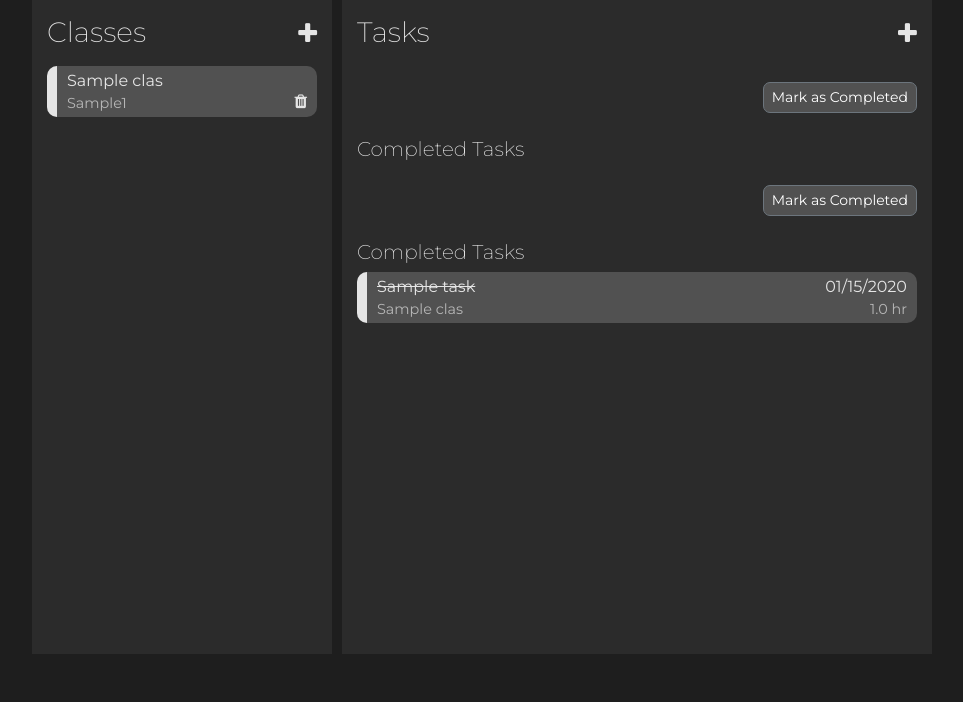
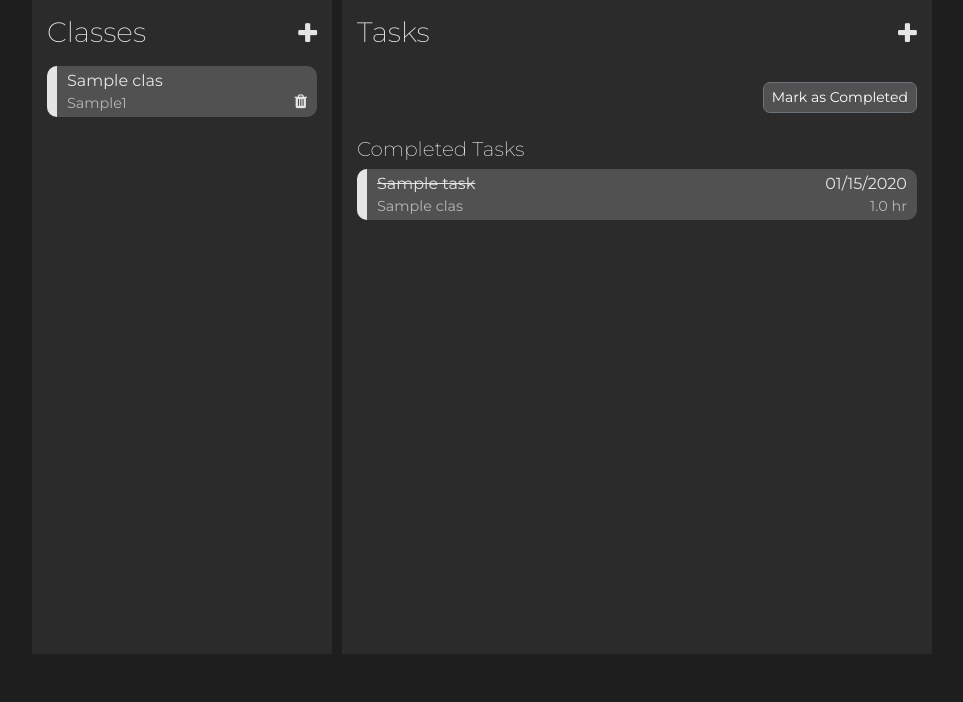
Before and after one commit to lindseymoore/timely-cos333-project, a Flask app: page / in a window 1280 px wide. Shown: the part 98-800 px from the top of the page, without its empty margins (158-1121 px from the left). Run offline with Flask 2, Linux system fonts and the light colour scheme; the visitor is signed in with stand-in values (Sample User, id 1); tables that the repository leaves empty hold one stand-in row (values such as "Sample post"); parts of the project's set-up code (start-up, migrations or seed data) failed here and were passed over.

Commit message:
Fixing a random duplicated code error.

```diff
--- a/timely/templates/index.html
+++ b/timely/templates/index.html
@@ -34,6 +34,7 @@
         </div>
 
       </div>
+
       <div class="col-8 overflow-auto py-3" id="task-col">
         <div class="d-flex justify-content-between align-items-center pb-3">
           <h3 class="mb-0">Tasks</h3>
@@ -79,64 +80,20 @@
         <h5>Completed Tasks</h5>
         <div class="pill-box">
           {% for task in task_list: %}
-            {% if task["completed"] == false %}
-              <div class="pill" onclick="location.href='/task_details?task_id={{task['task_id']}}'" id="clickablepill" style="border-left-color: var(--hl-{{task['color']}})">
+            {% if task["completed"] == true %}
+              <div class="pill" style="border-left-color: var(--hl-{{task['color']}})">
                 <div class="d-flex justify-content-between">
-                  <div>
-                    {{task["title"]}}
-                    <label class="checkbox mb-0">
-                      <input type="checkbox" id="completebox" name="task_ids" value="{{task['task_id']}}"/>
-                    </label>
-                    <i class="fa fa-trash trash ml-1 open-DeleteTask" id="trash" data-toggle="modal" data-target="#deleteTaskModal" data-id="{{task['task_id']}}"></i>
-                  </div>
-                  <div>
-                    {% if task["repeat"] is true %}
-                    <i class="fa fa-repeat"></i>
-                    {% endif %}
-                    {{task["due_date"]}}
-                  </div>
+                  <div><del>{{task["title"]}}</del></div>
+                  <div>{{task["due_date"]}}</div>
                 </div>
                 <div class="d-flex justify-content-between">
                   <div class="subtle">{{task["class"]}}</div>
                   <div class="subtle">{{task["est_time"]}} hr</div>
                 </div>
               </div>
-              <script type=text/javascript>
-                // // Stop the icons from propagating the click event for displaying class details
-                // $("#clickablepill").click(function(e) {
-                //   // Check if sender is the <div> element e.g.
-                //   if($(e.target).is("div")) {
-                //     window.location.href = "/task_details?task_id={{ task['task_id']}}";
-                //     return true;
-                //   }
-                // });
-              </script>
             {% endif %}
           {% endfor %}
         </div>
-        <div class="field is-grouped d-flex flex-row-reverse">
-          <div class="control">
-            <button type="submit" class="btn btn-secondary btn-custom mt-3 btn-sm" >Mark as Completed</button>
-          </div>
-        </div>
-      </form>
-      <br>
-      <h5>Completed Tasks</h5>
-      <div class="pill-box">
-        {% for task in task_list: %}
-          {% if task["completed"] == true %}
-            <div class="pill" style="border-left-color: var(--hl-{{task['color']}})">
-              <div class="d-flex justify-content-between">
-                <div><del>{{task["title"]}}</del></div>
-                <div>{{task["due_date"]}}</div>
-              </div>
-              <div class="d-flex justify-content-between">
-                <div class="subtle">{{task["class"]}}</div>
-                <div class="subtle">{{task["est_time"]}} hr</div>
-              </div>
-            </div>
-          {% endif %}
-        {% endfor %}
       </div>
     </div>
   </div>
```
